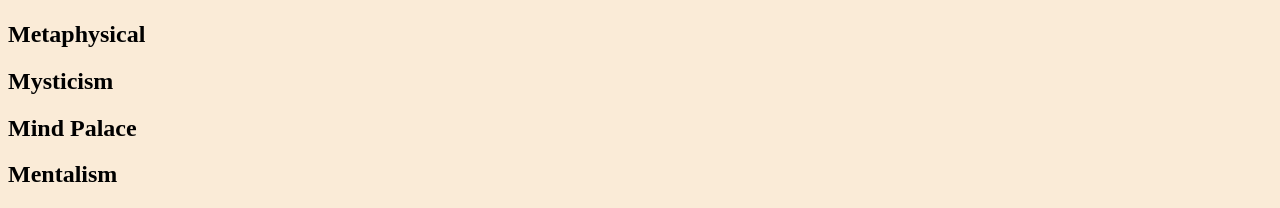
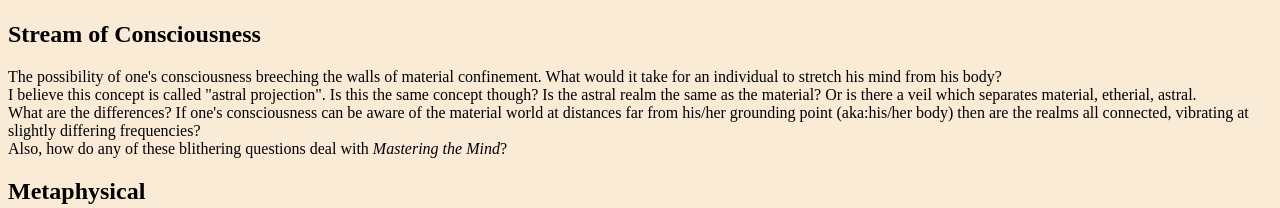
Before and after one commit to MicroScender/mindstateMastery, a plain HTML site: page index.html in a window 1280 px wide. Shown: the part 527-735 px from the top of the page. Drawn offline with Linux system fonts and the light colour scheme.

Commit message:
added a 'stream of consciousness' section

```diff
--- a/index.html
+++ b/index.html
@@ -25,6 +25,10 @@
       <p>
         Eighteen years have passed since I lost the ability to ease into a learning flow-state. The purpose of this webpage is to combine the software engineering learning process with providing various mental/consciosness improvement concepts which have been found by more intelligent humans than I. Questions revolving around the importance of the human experience and the differences between the journey and the destination shall be documented. I will not psychoanalyze my own renderings as the process of research and dictation will be slowed.</p>
         <img src="img/uinversalMind.jpg">
+      </section>
+      <section>
+        <h1>Stream of Consciousness</h1>
+        <p>The possibility of one's consciousness breeching the walls of material confinement. What would it take for an individual to stretch his mind from his body? <br> I believe this concept is called "astral projection". Is this the same concept though? Is the astral realm the same as the material? Or is there a veil which separates material, etherial, astral. <br> What are the differences? If one's consciousness can be aware of the material world at distances far from his/her grounding point (aka:his/her body) then are the realms all connected, vibrating at slightly differing frequencies? <br> Also, how do any of these blithering questions deal with <em>Mastering the Mind</em>?</p>
       </section>
       <section>
         <h1>Metaphysical</h1>
```
